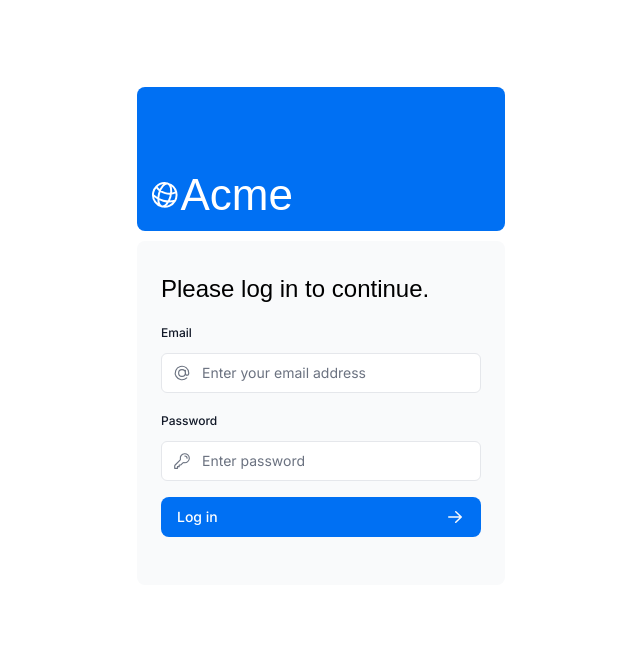
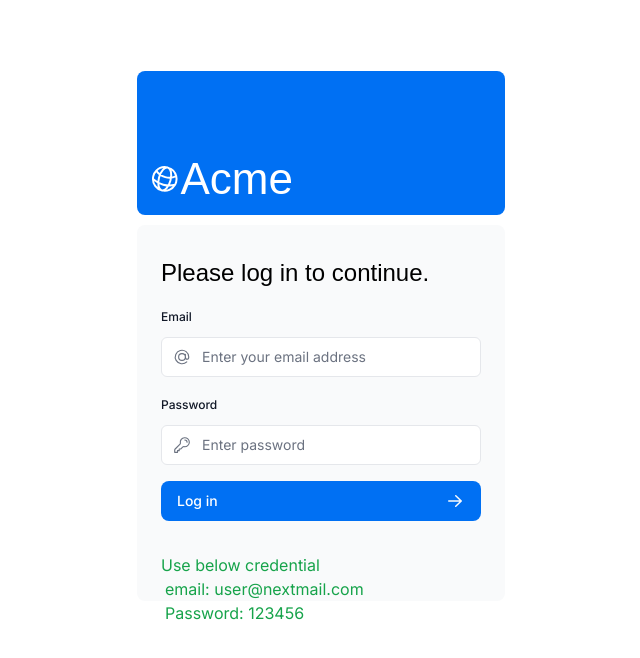
Before and after one commit to Sumit45doc/nextjs-dashboard, a Next.js app: page /login in a window 1280 px wide. Shown: the top 658 px of the page, without its empty margins (319-959 px from the left). Built offline with nearby package versions, Linux system fonts and the light colour scheme; a web font is replaced by a local one.

Commit message:
added email & password as cred

```diff
--- a/app/login/page.tsx
+++ b/app/login/page.tsx
@@ -4,7 +4,7 @@ import { Metadata } from 'next';
 
 export const metadata: Metadata = {
   title: 'Login',
-}
+};
 
 export default function LoginPage() {
   return (
--- a/app/ui/login-form.tsx
+++ b/app/ui/login-form.tsx
@@ -60,7 +60,7 @@ export default function LoginForm() {
           </div>
         </div>
         <LoginButton />
-        <div className="flex h-8 items-end space-x-1">
+
         {/* Add form errors here */}
         <div
           className="flex h-8 items-end space-x-1"
@@ -74,6 +74,10 @@ export default function LoginForm() {
             </>
           )}
         </div>
+        <div className="text-green-600  h-8  space-x-1">
+          <p>Use below credential</p>
+          <p>email: user@nextmail.com</p>
+          <p>Password: 123456</p>
         </div>
       </div>
     </form>
```
Lines whose indentation alone changed are shown as unchanged.
